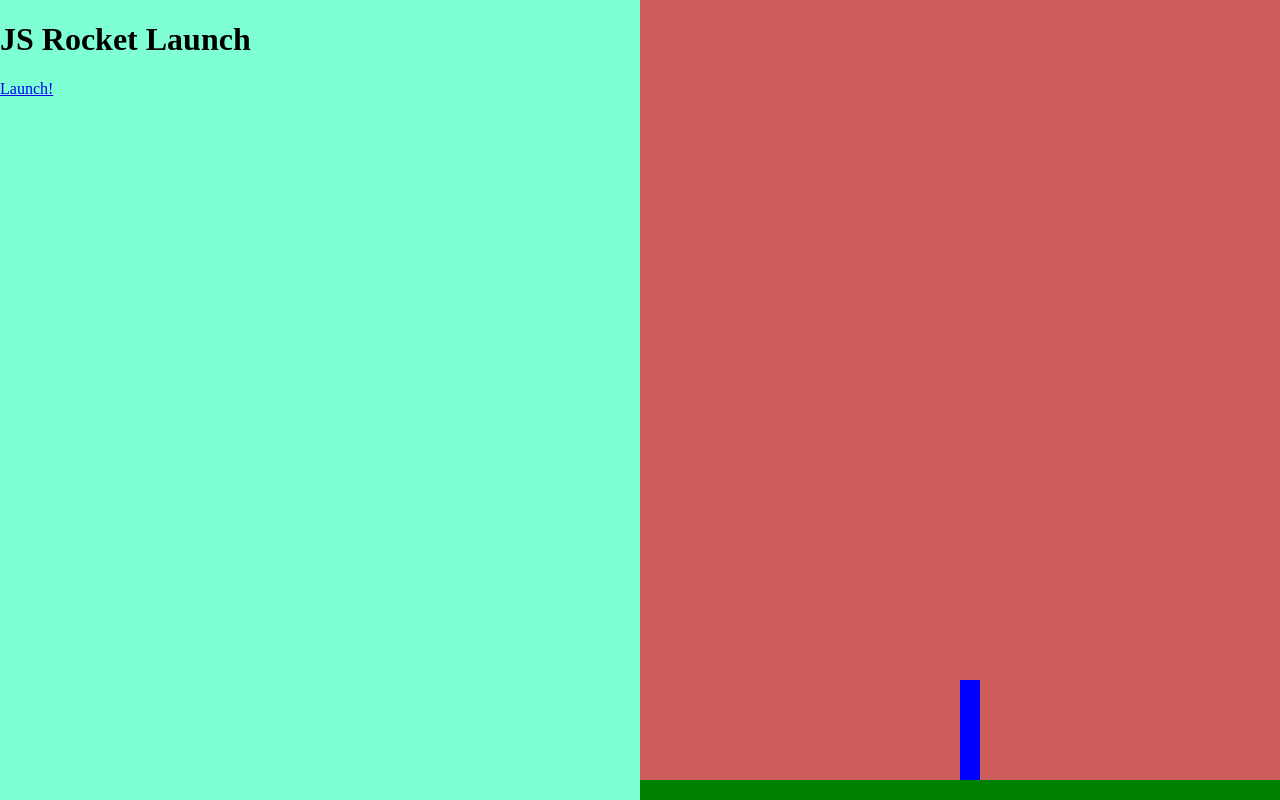
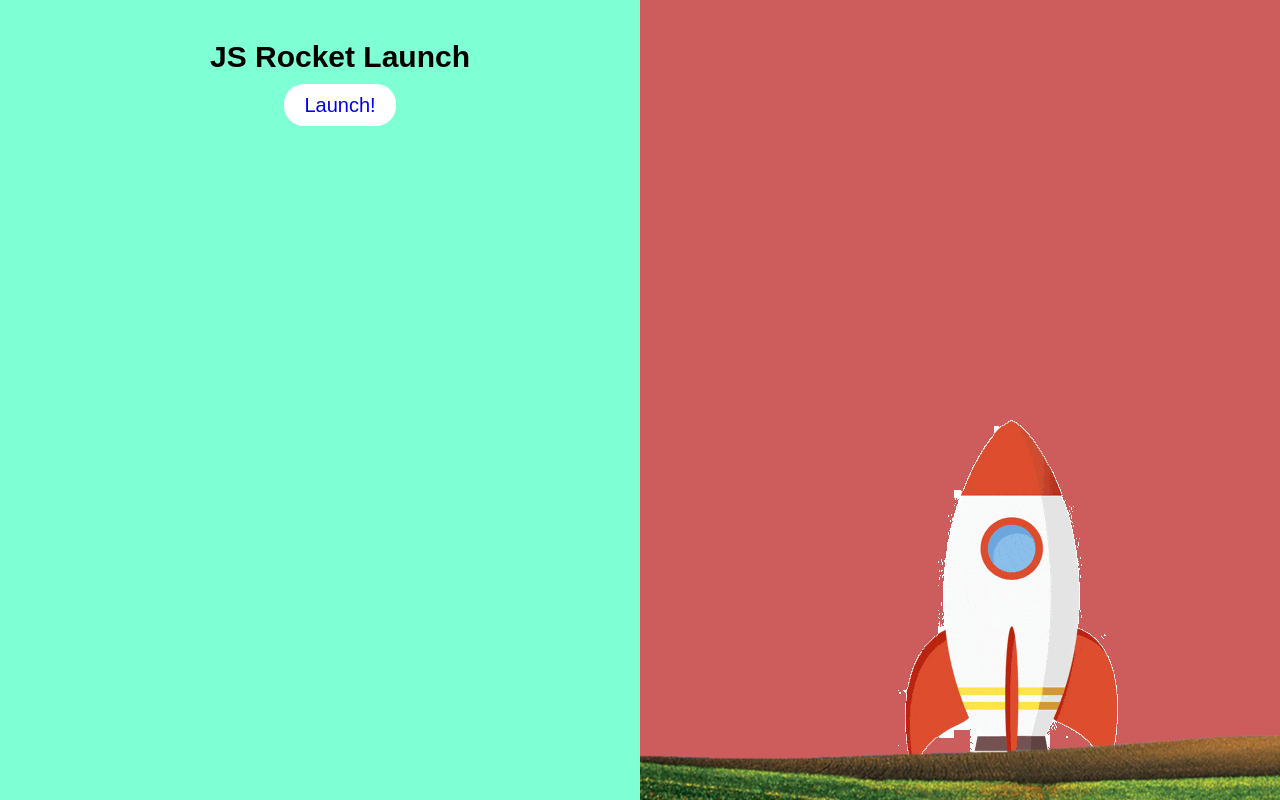
Before and after one commit to PranayKhandelwal7/GitHub, a plain HTML site: page rocket.html in a window 1280 px wide. Drawn offline with Linux system fonts and the light colour scheme; a web font is replaced by a local one.

Commit message:
css done for rocket

```diff
--- a/css/rocket.css
+++ b/css/rocket.css
@@ -6,7 +6,29 @@
 	top: 0;
 	left: 0;
 }
+h1 {
+	text-align: center;
+	font-size: 30px;
+	font-family: 'Lexend Deca', sans-serif;
+}
 
+div.left { padding: 20px;
+ text-align: center;
+font-family: 'Lexend Deca', sans-serif;
+	font-size: 20px
+}
+
+a {
+	background-color: white;
+	text-decoration: none;
+	padding: 10px 20px;
+	border-radius: 20px;
+	transition: color 3000;
+}
+
+a:hover {
+	color: red;
+}
 .right {
 		background-color: indianred;
 	position: fixed;
@@ -17,22 +39,31 @@
 }
 .rocket {
 	position: absolute;
-	left: 50%;
-	bottom: 20px;
-	width: 20px;
-	height: 100px;
-	background-color: blue;
+	left: 35%;
+	bottom: -60px;
+	width: 286px;
+	height: 458px;
+	background: url('../img/rocket.gif') no-repeat 0 0;
 	transition: bottom 10000ms;
 }
 .ground {
-	background-color: green;
+	background-image: url('../img/ground.png');
 	position: absolute;
-	height: 20px;
-	bottom: 0;
+	height: 590px;
+	bottom: 0px;
 	left: 0;
 	width: 100%;
 }
 body.body-state1 .rocket{ transition: none; }
+/* rocket bg img*/
+
+
+body.body-state5 .rocket{
+	background: url('../img/boom.gif');
+	width: 156px;
+	height: 228px;
+	left: 50%;
+}
 
 body.body-state3 .rocket,
 body.body-state4 .rocket{
--- a/js/rocket.js
+++ b/js/rocket.js
@@ -10,6 +10,8 @@ var changeState = function (state) {
 		timer = setInterval(function () {
 				 countdownNumber = 	countdownNumber - 1;
 		document.getElementById('countdown').innerHTML = countdownNumber;
+
+
 
 		 if (countdownNumber <= 0) {
 
--- a/rocket.html
+++ b/rocket.html
@@ -1,6 +1,7 @@
 <!DOCTYPE html>
 <html>
 <head>
+	<link href="https://fonts.googleapis.com/css?family=Amatic+SC|Lexend+Peta&display=swap" rel="stylesheet">
 	<link rel="stylesheet" type="text/css" href="css/rocket.css">
 	<title>ROCKET LAUNCH Sequence!!</title>
 	<script type="text/javascript" src="js/rocket.js"></script>
```
Also changed, not shown: img/boom.gif (added), img/ground.png (added), img/rocket.gif (added), 2 other files.
